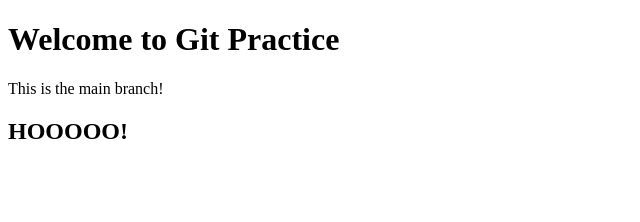
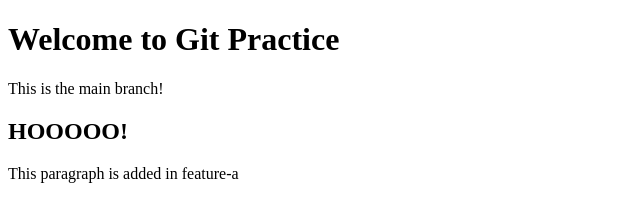
Before and after one commit to mamahimiko/git-practice, a plain HTML site: page index.html in a window 1280 px wide. Shown: the whole page, without its empty margins (0-640 px from the left). Drawn offline with Linux system fonts and the light colour scheme.

Commit message:
Add paragraph in feature-a

```diff
--- a/index.html
+++ b/index.html
@@ -9,5 +9,6 @@
     <h1>Welcome to Git Practice</h1>
     <p>This is the main branch!</p>
     <h2>HOOOOO!</h2>
+    <p>This paragraph is added in feature-a</p>
 </body>
 </html>
```
